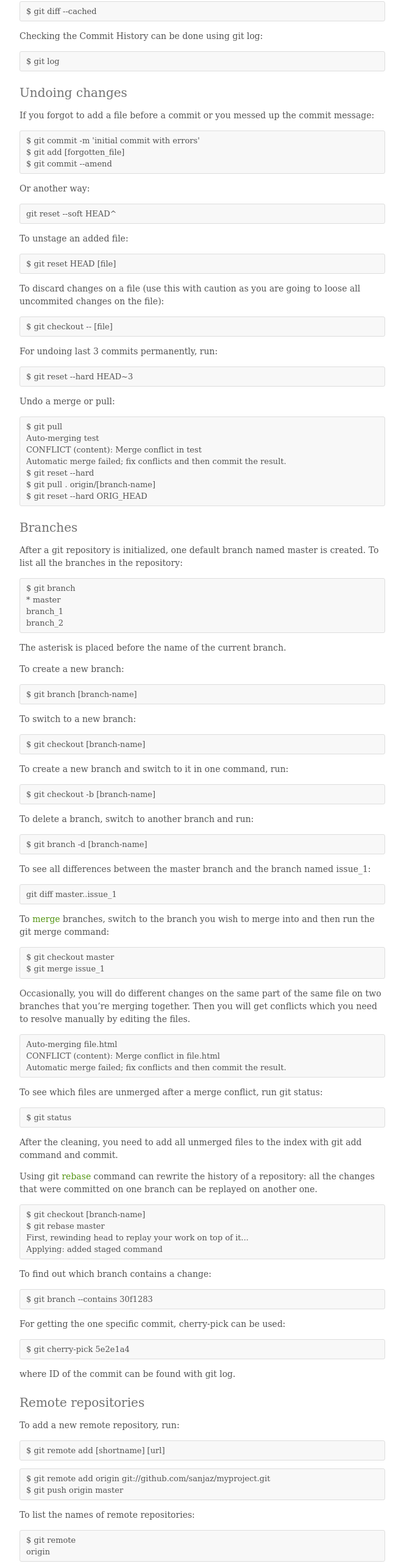
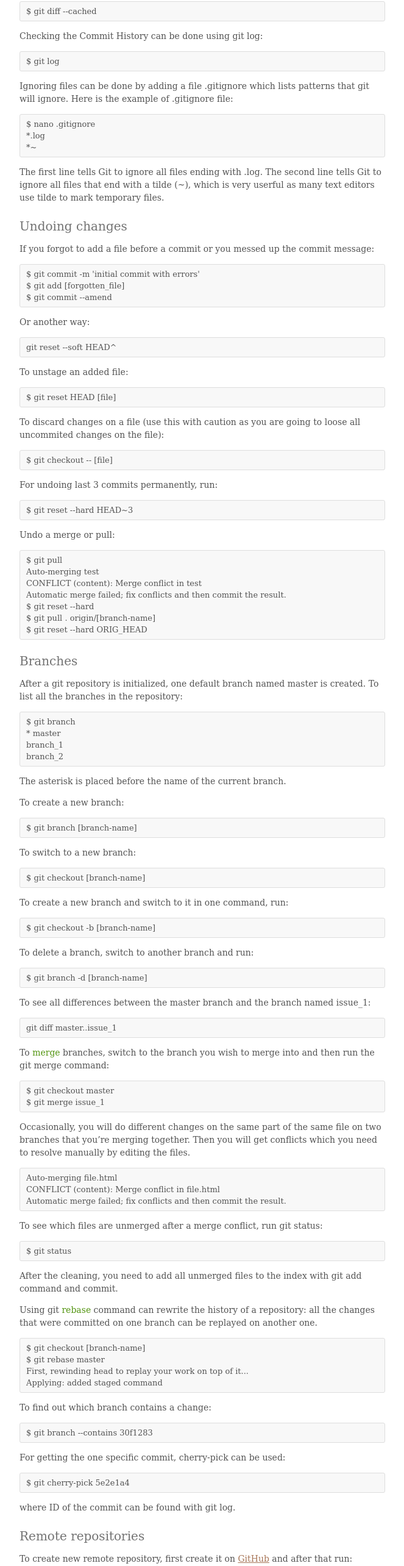
Before and after one commit to sanjaz/sanja.rs, a plain HTML site: page articles/git-for-beginners.html in a window 1280 px wide. Shown: the part 1552-4120 px from the top of the page at 61% size, without its empty margins (58-721 px from the left). Drawn offline with Linux system fonts and the light colour scheme.

Commit message:
Add gitignore. Small fixes on git article.

```diff
--- a/articles/git-for-beginners.html
+++ b/articles/git-for-beginners.html
@@ -99,6 +99,21 @@
 		<p>Checking the Commit History can be done using git log:</p>
 		<p class="code">
 			$ git log
+		</p>
+		<p>
+			Ignoring files can be done by adding a file .gitignore which lists
+			patterns that git will ignore. Here is the example of .gitignore file:
+		</p>
+		<p class="code">
+			$ nano .gitignore<br/>
+			*.log<br/>
+			*~
+		</p>
+		<p>
+			The first line tells Git to ignore all files ending with .log.
+			The second line tells Git to ignore all files that end with a
+			tilde (~), which is very userful as many text editors use tilde to
+			mark temporary files.
 		</p>
 
 		<h3>Undoing changes</h3>
@@ -225,12 +240,15 @@
 		<p>where ID of the commit can be found with git log.</p>
 
 		<h3>Remote repositories</h3>
-		<p>To add a new remote repository, run:</p>
-		<p class="code">
-			$ git remote add [shortname] [url]
+		<p>
+			To create new remote repository, first create it on
+			<a href="https://github.com/new">GitHub</a> and after that run:
 		</p>
 		<p class="code">
-			$ git remote add origin git://github.com/sanjaz/myproject.git<br/>
+			$ git remote add [remote-repository-name] [url]
+		</p>
+		<p class="code">
+			$ git remote add origin git@github.com:my-username/my-project.git<br/>
 			$ git push origin master
 		</p>
 		<p>To list the names of remote repositories:</p>
```
Also changed, not shown: 1 other file.
